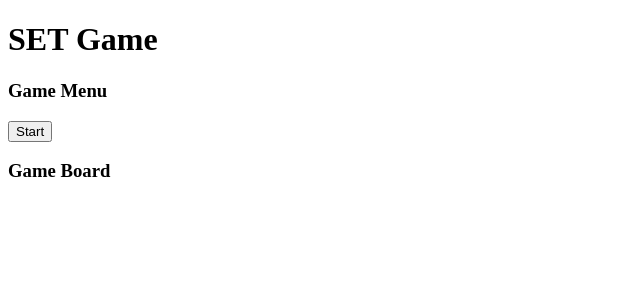
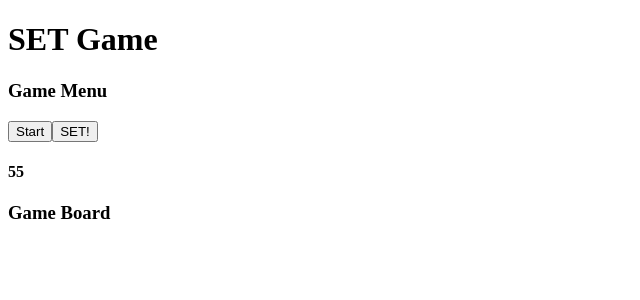
Before and after one commit to cylfox/trio-game, an Angular app in the folder legacy/angular-set-game/: page / in a window 1280 px wide. Shown: the top 300 px of the page, without its empty margins (0-640 px from the left). Built offline with nearby package versions, Linux system fonts and the light colour scheme.

Commit message:
Added countdown component

```diff
--- a/legacy/angular-set-game/src/app/app.module.ts
+++ b/legacy/angular-set-game/src/app/app.module.ts
@@ -5,13 +5,15 @@ import { AppComponent } from './app.component';
 import { GameBoardComponent } from './game-board/game-board.component';
 import { CardComponent } from './card/card.component';
 import { GameMenuComponent } from './game-menu/game-menu.component';
+import { GameCountdownComponent } from './game-countdown/game-countdown.component';
 
 @NgModule({
   declarations: [
     AppComponent,
     GameBoardComponent,
     CardComponent,
-    GameMenuComponent
+    GameMenuComponent,
+    GameCountdownComponent
   ],
   imports: [
     BrowserModule
--- a/legacy/angular-set-game/src/app/card/card.component.html
+++ b/legacy/angular-set-game/src/app/card/card.component.html
@@ -1,6 +1,7 @@
 <div class="card" *ngIf="card">
   <span>Form: {{ card.shape }}</span>
   <span>Color: {{ card.color }}</span>
+  <br>
   <span>Count: {{ card.count }}</span>
   <span>Background: {{ card.background }}</span>
   <div
--- /dev/null
+++ b/legacy/angular-set-game/src/app/game-countdown/game-countdown.component.html
@@ -0,0 +1 @@
+<h4>{{ counter$ | async }}</h4>
--- /dev/null
+++ b/legacy/angular-set-game/src/app/game-countdown/game-countdown.component.ts
@@ -0,0 +1,21 @@
+import { Component, OnInit } from '@angular/core';
+import { timer } from 'rxjs';
+import { Observable } from 'rxjs';
+import { map, take } from 'rxjs/operators';
+
+@Component({
+  selector: 'app-game-countdown',
+  templateUrl: './game-countdown.component.html',
+  styleUrls: ['./game-countdown.component.css'],
+})
+export class GameCountdownComponent {
+  counter$: Observable<number>;
+  count = 60;
+
+  constructor() {
+    this.counter$ = timer(0, 1000).pipe(
+      take(this.count),
+      map(() => --this.count)
+    );
+  }
+}
--- a/legacy/angular-set-game/src/app/game-menu/game-menu.component.html
+++ b/legacy/angular-set-game/src/app/game-menu/game-menu.component.html
@@ -1,2 +1,4 @@
 <h3>Game Menu</h3>
 <button (click)="startGame()">Start</button>
+<button (click)="setFound()">SET!</button>
+<app-game-countdown></app-game-countdown>
--- a/legacy/angular-set-game/src/app/game-menu/game-menu.component.ts
+++ b/legacy/angular-set-game/src/app/game-menu/game-menu.component.ts
@@ -1,19 +1,28 @@
 import { Component, OnInit } from '@angular/core';
+import { Card } from '../card';
 import { GameService } from '../game.service';
 
 @Component({
   selector: 'app-game-menu',
   templateUrl: './game-menu.component.html',
-  styleUrls: ['./game-menu.component.css']
+  styleUrls: ['./game-menu.component.css'],
 })
 export class GameMenuComponent implements OnInit {
+  selectedCards: Card[] = [];
 
-  constructor(private gameService: GameService) { }
+  constructor(private gameService: GameService) {}
 
-  ngOnInit(): void {
-  }
+  ngOnInit(): void {}
 
   startGame(): void {
     this.gameService.newGame();
   }
+
+  setFound(): void {
+    // this.gameService.pauseGame();
+  }
+
+  selectCard(card: Card): void {
+    this.selectedCards.push(card);
+  }
 }
```
Also changed, not shown: legacy/angular-set-game/src/app/countdown.service.ts (added, +9 -0 lines), legacy/angular-set-game/src/app/game-countdown/game-countdown.component.css (added), 2 other files (tests, documents, lock files or other folders).
